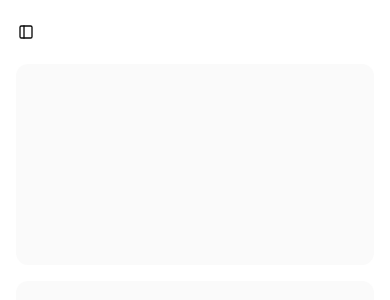
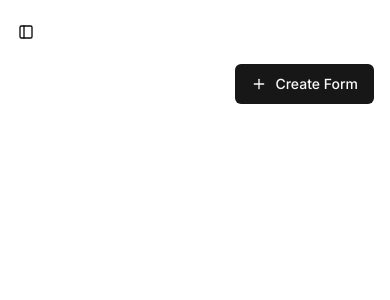
Before and after one commit to nguyenthisc1/next-15-form-builder, a Next.js app: page /dashboard in a window 390 px wide. Shown: the top 300 px of the page. Built offline with nearby package versions, Linux system fonts and the light colour scheme; no server answers.

Commit message:
feat: gemini

```diff
--- a/drizzle.config.ts
+++ b/drizzle.config.ts
@@ -10,6 +10,6 @@ export default defineConfig({
     out: './drizzle',
     dialect: 'postgresql',
     dbCredentials: {
-        url: process.env.NEXT_PUBLIC_DATABASE_URL_CONFIG!,
+        url: process.env.DATABASE_URL_CONFIG!,
     },
 })
--- a/package.json
+++ b/package.json
@@ -18,6 +18,7 @@
   },
   "dependencies": {
     "@clerk/nextjs": "6.5.1",
+    "@google/generative-ai": "^0.21.0",
     "@hookform/resolvers": "3.9.1",
     "@neondatabase/serverless": "0.10.4",
     "@radix-ui/react-accordion": "1.2.1",
--- /dev/null
+++ b/src/app/dashboard/_components/create-form.tsx
@@ -0,0 +1,58 @@
+'use client'
+
+import { Button } from '@/components/ui/button'
+import { Dialog, DialogClose, DialogContent, DialogDescription, DialogFooter, DialogHeader, DialogTitle, DialogTrigger } from '@/components/ui/dialog'
+import { Textarea } from '@/components/ui/textarea'
+import { AIChatSession } from '@/configs/gemini'
+import { Plus } from 'lucide-react'
+import { useState } from 'react'
+
+const CreateForm = () => {
+
+    const [input, setInput] = useState<string>('')
+    const PROM = ', on the basis of description please give form in json format with form title, sub heading, form field, form name, placeholder name and form label in json format'
+
+    const [loading, setLoading] = useState<boolean>(false)
+
+    const onCreateForm = async () => {
+        setLoading(true)
+        try {
+            const result = await AIChatSession.sendMessage(`Description: ${input}${PROM}`)
+            console.log(result.response.text())
+        } catch (error) {
+            console.error('Error creating form:', error)
+        } finally {
+            setLoading(false)
+        }
+    }
+
+    return (
+        <Dialog>
+            <DialogTrigger asChild>
+                <Button>
+                    <Plus />
+                    Create Form
+                </Button>
+            </DialogTrigger>
+            <DialogContent className="sm:max-w-[425px]">
+                <DialogHeader>
+                    <DialogTitle>Create New Form</DialogTitle>
+                    <DialogDescription>
+                        <Textarea onChange={(e) => setInput(e.target.value)} className='outline-none mt-4' placeholder='Write description of your form' />
+                    </DialogDescription>
+                </DialogHeader>
+
+                <DialogFooter>
+                    <DialogClose asChild>
+                        <Button type="button" variant="secondary">
+                            Cancel
+                        </Button>
+                    </DialogClose>
+                    <Button disabled={loading} type="submit" onClick={() => onCreateForm()}>Create</Button>
+                </DialogFooter>
+            </DialogContent>
+        </Dialog>
+    )
+}
+
+export default CreateForm
--- a/src/app/dashboard/layout.tsx
+++ b/src/app/dashboard/layout.tsx
@@ -9,7 +9,7 @@ const DashboardLayout = ({ children }: { children: React.ReactNode }) => {
         <SidebarProvider>
             <AppSidebar />
             <SidebarInset>
-                <main>{children}</main>
+                {children}
             </SidebarInset>
         </SidebarProvider>
     )
--- a/src/app/dashboard/page.tsx
+++ b/src/app/dashboard/page.tsx
@@ -1,6 +1,9 @@
+import CreateForm from '@/app/dashboard/_components/create-form'
 import { Breadcrumb, BreadcrumbItem, BreadcrumbLink, BreadcrumbList } from '@/components/ui/breadcrumb'
+import { Button } from '@/components/ui/button'
 import { SidebarTrigger } from '@/components/ui/sidebar'
 import { Separator } from '@radix-ui/react-separator'
+import { Plus } from 'lucide-react'
 
 const DashboardPage = () => {
     return (
@@ -18,14 +21,12 @@ const DashboardPage = () => {
                     </Breadcrumb>
                 </div>
             </header>
-            <div className='flex flex-1 flex-col gap-4 p-4 pt-0'>
-                <div className='grid auto-rows-min gap-4 md:grid-cols-3'>
-                    <div className='aspect-video rounded-xl bg-muted/50' />
-                    <div className='aspect-video rounded-xl bg-muted/50' />
-                    <div className='aspect-video rounded-xl bg-muted/50' />
+            <div className='px-4'>
+                <div className='flex justify-end'>
+                    <CreateForm />
                 </div>
-                <div className='min-h-[100vh] flex-1 rounded-xl bg-muted/50 md:min-h-min' />
             </div>
+
         </>
     )
 }
--- a/src/configs/drizzle.ts
+++ b/src/configs/drizzle.ts
@@ -2,5 +2,5 @@ import { neon } from '@neondatabase/serverless'
 import { drizzle } from 'drizzle-orm/neon-http'
 import * as schema from './schema'
 
-const sql = neon(process.env.NEXT_PUBLIC_DATABASE_URL_CONFIG!)
+const sql = neon(process.env.DATABASE_URL_CONFIG!)
 export const db = drizzle(sql, { schema })
--- /dev/null
+++ b/src/configs/gemini.ts
@@ -0,0 +1,41 @@
+import { GoogleGenerativeAI, HarmCategory, HarmBlockThreshold } from '@google/generative-ai'
+
+const apiKey = process.env.NEXT_PUBLIC_GEMINI_API_KEY!
+const genAI = new GoogleGenerativeAI(apiKey)
+
+const model = genAI.getGenerativeModel({
+    model: 'gemini-2.0-flash-exp',
+})
+
+const generationConfig = {
+    temperature: 1,
+    topP: 0.95,
+    topK: 40,
+    maxOutputTokens: 8192,
+    responseMimeType: 'text/plain',
+}
+
+const safetySettings = [
+    {
+        category: HarmCategory.HARM_CATEGORY_HATE_SPEECH,
+        threshold: HarmBlockThreshold.BLOCK_ONLY_HIGH,
+    },
+    {
+        category: HarmCategory.HARM_CATEGORY_SEXUALLY_EXPLICIT,
+        threshold: HarmBlockThreshold.BLOCK_ONLY_HIGH,
+    },
+    {
+        category: HarmCategory.HARM_CATEGORY_HARASSMENT,
+        threshold: HarmBlockThreshold.BLOCK_ONLY_HIGH,
+    },
+    {
+        category: HarmCategory.HARM_CATEGORY_DANGEROUS_CONTENT,
+        threshold: HarmBlockThreshold.BLOCK_ONLY_HIGH,
+    },
+]
+
+export const AIChatSession = model.startChat({
+    generationConfig,
+    safetySettings,
+    history: [],
+})
```
Also changed, not shown: 1 other file (tests, documents, lock files or other folders).
